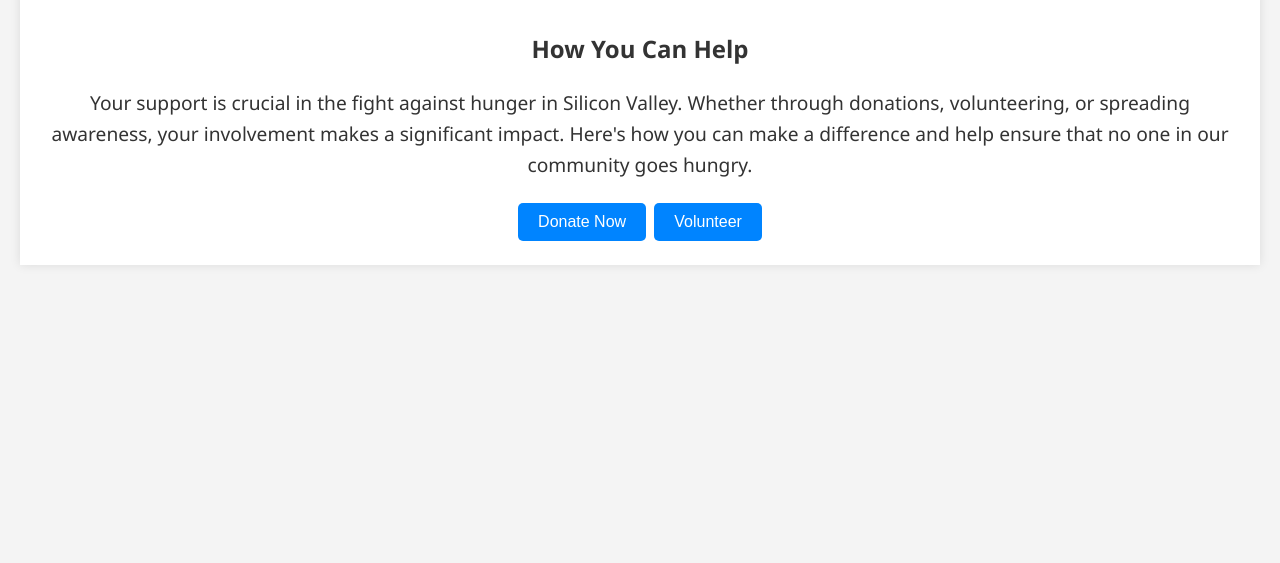
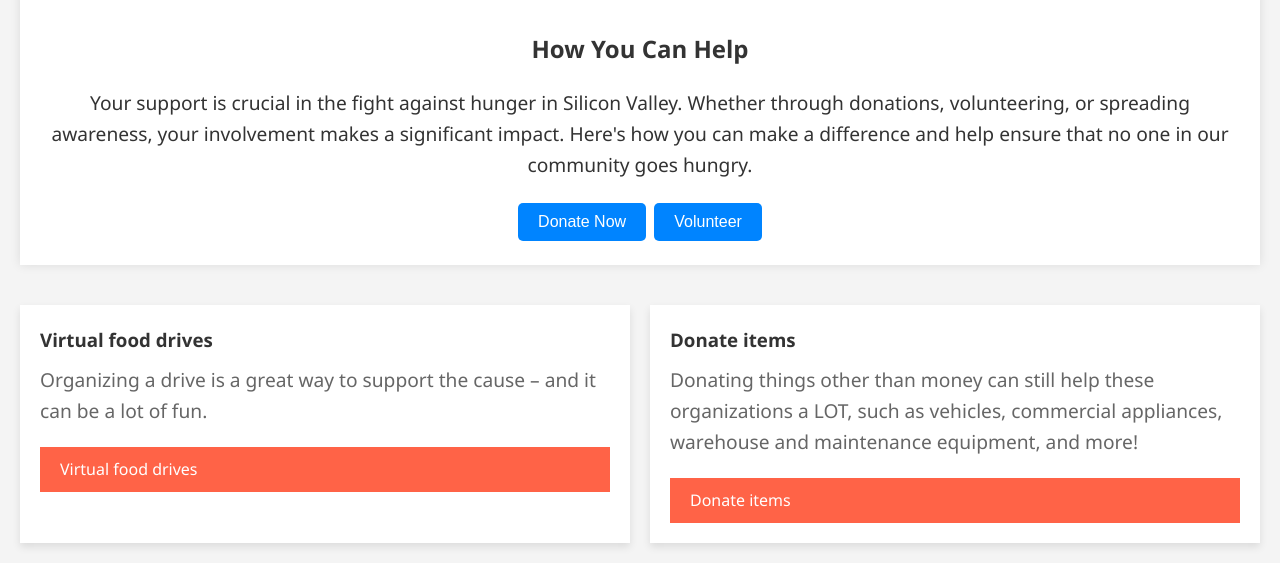
Before and after one commit to gfdsohgdkoshgiodsbblbngsal/gfdsohgdkoshgiodsbblbngsal.github.io, a plain HTML site: page index.html in a window 1280 px wide. Shown: the part 3931-4494 px from the top of the page. Before the commit the page ends 4216 px from the top, so only its background shows below. Drawn offline with nearby package versions, Linux system fonts and the light colour scheme.

Commit message:
Update index.html

```diff
--- a/index.html
+++ b/index.html
@@ -59,6 +59,20 @@
     <button onclick="window.location.href='https://www.shfb.org/give-help/volunteer/';">Volunteer</button>
 </div>
 
+<div class="grid-container">
+    <div class="grid-item">
+        <h3>Virtual food drives</h3>
+        <p>Organizing a drive is a great way to support the cause – and it can be a lot of fun.</p>
+        <a href="#" class="cta-button">Virtual food drives</a>
+    </div>
+    <div class="grid-item">
+        <h3>Donate items</h3>
+        <p>Donating things other than money can still help these organizations a LOT, such as vehicles, commercial appliances, warehouse and maintenance equipment, and more!</p>
+        <a href="#" class="cta-button">Donate items</a>
+    </div>
+    <!-- Repeat for other items -->
+</div>
+
 <script>
     // Initialize the map
     var map = L.map('map').setView([37.3875, -122.0575], 10); // Silicon Valley coordinates
```
